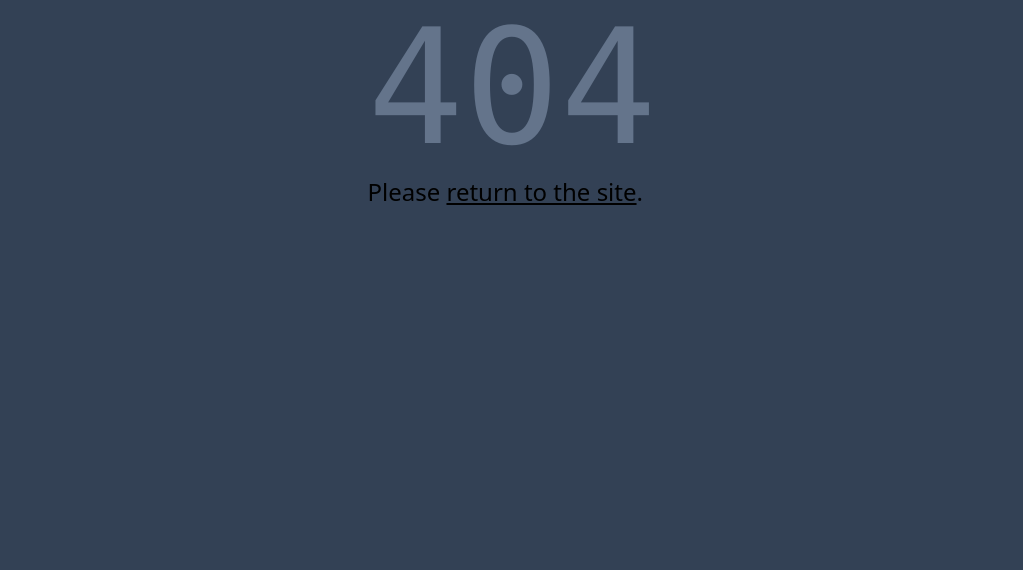
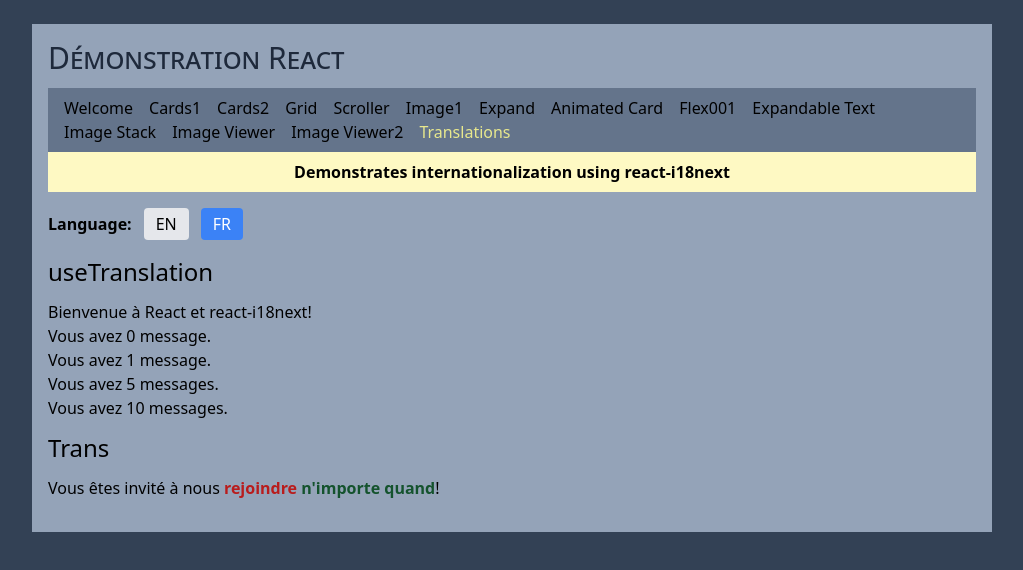
Before and after one commit to edwardtanguay/showcase-react, a React (Vite) app: page /translations in a window 1280 px wide. Before the commit this address had no page. Shown: the top 570 px of the page, without its empty margins (128-1151 px from the left). Built offline with nearby package versions, Linux system fonts and the light colour scheme.

Commit message:
FEATURE: Implement demo page for i18n

```diff
--- a/package.json
+++ b/package.json
@@ -14,8 +14,10 @@
 	},
 	"dependencies": {
 		"dayjs": "^1.11.10",
+		"i18next": "^25.8.0",
 		"react": "^18.2.0",
 		"react-dom": "^18.2.0",
+		"react-i18next": "^16.5.4",
 		"react-icons": "^5.3.0",
 		"react-router-dom": "^6.18.0",
 		"tailwind-merge": "^3.4.0"
--- a/src/components/Header.tsx
+++ b/src/components/Header.tsx
@@ -1,9 +1,10 @@
 import { Nav } from "./Nav";
+import { useTranslation } from "react-i18next";
 
 export const Header = () => {
 	return (
 		<>
-			<h1 className="text-3xl mb-3 text-slate-800">React Showcase</h1>
+			<h1 className="text-3xl mb-3 text-slate-800">{useTranslation().t("title")}</h1>
 			<Nav/>
 		</>
 	);
--- a/src/components/Nav.tsx
+++ b/src/components/Nav.tsx
@@ -65,12 +65,19 @@ const menuItems = [
 	{
 		idCode: "image-viewer",
 		title: "Image Viewer",
-		description: "show images, automatic flip, allow user to pause and flip",
+		description:
+			"show images, automatic flip, allow user to pause and flip",
 	},
 	{
 		idCode: "image-viewer2",
 		title: "Image Viewer2",
-		description: "same as image view but infinite scroll and showing prev/next images",
+		description:
+			"same as image view but infinite scroll and showing prev/next images",
+	},
+	{
+		idCode: "translations",
+		title: "Translations",
+		description: "Demonstrates internationalization using react-i18next",
 	},
 ];
 
--- /dev/null
+++ b/src/pages/PageTranslations.tsx
@@ -0,0 +1,49 @@
+import { useTranslation, Trans } from "react-i18next";
+
+export const PageTranslations = () => {
+	const { t, i18n } = useTranslation();
+	const currentLang = i18n?.language || "en";
+	return (
+		<div>
+			<div className="flex items-center gap-3 mb-4">
+				<span className="font-semibold">Language:</span>
+				<button
+					className={`px-3 py-1 rounded ${
+						currentLang === "en"
+							? "bg-blue-500 text-white"
+							: "bg-gray-200"
+					}`}
+					onClick={() => i18n.changeLanguage("en")}
+				>
+					EN
+				</button>
+				<button
+					className={`px-3 py-1 rounded ${
+						currentLang === "fr"
+							? "bg-blue-500 text-white"
+							: "bg-gray-200"
+					}`}
+					onClick={() => i18n.changeLanguage("fr")}
+				>
+					FR
+				</button>
+			</div>
+			<h2 className="text-2xl mb-3">useTranslation</h2>
+			<p>{t("welcomeMessage")}</p>
+			<p>{t("numberOfMessages", { count: 0 })}</p>
+			<p>{t("numberOfMessages", { count: 1 })}</p>
+			<p>{t("numberOfMessages", { count: 5 })}</p>
+			<p>{t("numberOfMessages", { count: 10 })}</p>
+			<h2 className="text-2xl mt-3 mb-3">Trans</h2>
+			<p>
+				<Trans
+					i18nKey="invitation"
+					components={[
+						<span className="text-red-700 font-bold" />,
+						<span className="text-green-900 font-bold" />,
+					]}
+				/>
+			</p>
+		</div>
+	);
+};
--- /dev/null
+++ b/src/utils/i18n/index.ts
@@ -0,0 +1,24 @@
+import i18n from "i18next";
+import { initReactI18next } from "react-i18next";
+import enLang from "./locales/en/en.json";
+import frLang from "./locales/fr/fr.json";
+
+const resources = {
+	en: {
+		translation: enLang,
+	},
+	fr: {
+		translation: frLang,
+	},
+};
+
+i18n.use(initReactI18next).init({
+	resources,
+	fallbackLng: "en",
+	lng: "fr",
+	interpolation: {
+		escapeValue: false,
+	},
+});
+
+export default i18n;
--- /dev/null
+++ b/src/utils/i18n/locales/en/en.json
@@ -0,0 +1,7 @@
+{
+	"title": "React Showcase",
+	"welcomeMessage": "Welcome to React and react-i18next!",
+	"numberOfMessages_one": "You have {{count}} message.",
+	"numberOfMessages_other": "You have {{count}} messages.",
+	"invitation": "You are invited to <0>join</0> us at <1>any time</1>!"
+}
--- /dev/null
+++ b/src/utils/i18n/locales/fr/fr.json
@@ -0,0 +1,7 @@
+{
+	"title": "Démonstration React",
+	"welcomeMessage": "Bienvenue à React et react-i18next!",
+	"numberOfMessages_one": "Vous avez {{count}} message.",
+	"numberOfMessages_other": "Vous avez {{count}} messages.",
+	"invitation": "Vous êtes invité à nous <0>rejoindre</0> <1>n'importe quand</1>!"
+}
```
Also changed, not shown: src/main.tsx (+7 -0 lines), 1 other file (tests, documents, lock files or other folders). Lines whose indentation alone changed are shown as unchanged.
